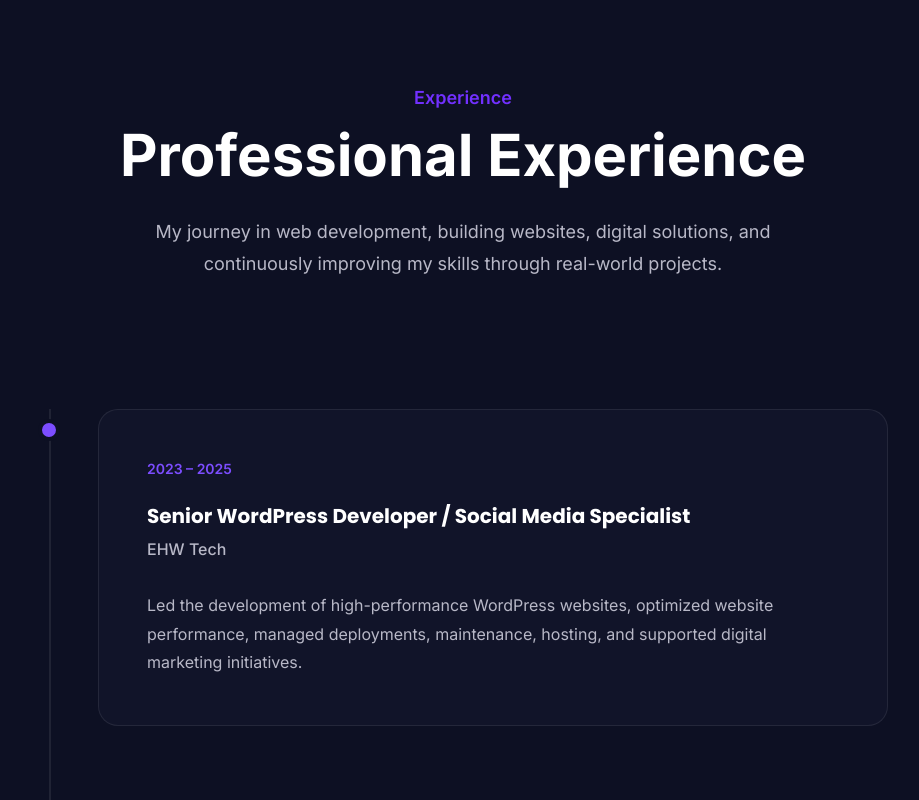
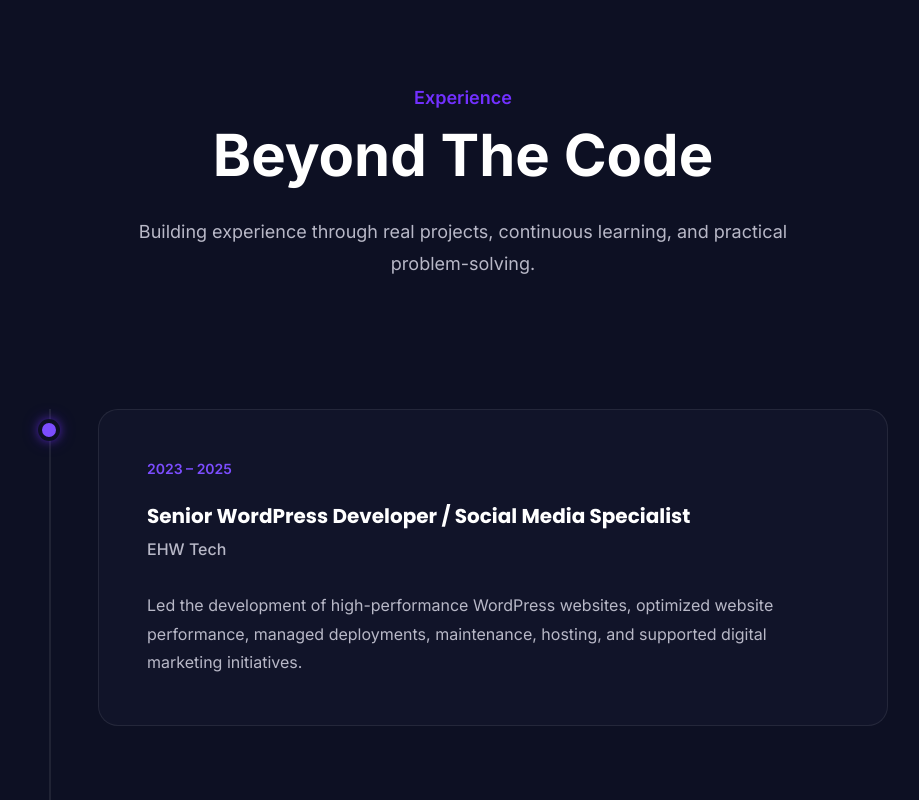
Before and after one commit to acdev08/ac-portfolio, a React (Vite) app: page / in a window 1280 px wide. Shown: the part 3240-4040 px from the top of the page, without its empty margins (177-1096 px from the left). Built offline with nearby package versions, Linux system fonts and the light colour scheme.

Commit message:
feat(experience): finalize desktop experience section

```diff
--- a/src/sections/Experience/Experience.css
+++ b/src/sections/Experience/Experience.css
@@ -82,6 +82,44 @@
   background: var(--color-primary);
 
   border: 4px solid var(--color-background);
+
+  animation: timelineGlow 2.5s ease-in-out infinite;
+}
+
+/* ========================================
+   TIMELINE DOT ANIMATION
+======================================== */
+
+@keyframes timelineGlow {
+
+  0%, 100% {
+    box-shadow:
+      0 0 6px rgba(114, 48, 255, 0.35),
+      0 0 12px rgba(114, 48, 255, 0.20);
+  }
+
+  50% {
+    box-shadow:
+      0 0 12px rgba(114, 48, 255, 0.70),
+      0 0 24px rgba(114, 48, 255, 0.35);
+  }
+
+}
+
+/* ========================================
+   STAGGERED ANIMATION
+======================================== */
+
+.timeline-item:nth-child(1) .timeline-dot {
+  animation-delay: 0s;
+}
+
+.timeline-item:nth-child(2) .timeline-dot {
+  animation-delay: .4s;
+}
+
+.timeline-item:nth-child(3) .timeline-dot {
+  animation-delay: .8s;
 }
 
 /* ========================================
@@ -106,7 +144,9 @@
 
   border-color: rgba(124, 77, 255, 0.35);
 
-  box-shadow: 0 14px 40px rgba(0, 0, 0, 0.18);
+  box-shadow:
+        0 0 0 1px rgba(114,48,255,.18),
+        0 0 25px rgba(114,48,255,.18);
 }
 
 /* ========================================
--- a/src/sections/Experience/Experience.tsx
+++ b/src/sections/Experience/Experience.tsx
@@ -11,12 +11,11 @@ function Experience() {
           </span>
 
           <h2 className="section-title">
-            Professional Experience
+            Beyond The Code
           </h2>
 
           <p className="experience-description">
-            My journey in web development, building websites, digital solutions,
-            and continuously improving my skills through real-world projects.
+            Building experience through real projects, continuous learning, and practical problem-solving.
           </p>
         </div>
 
```
